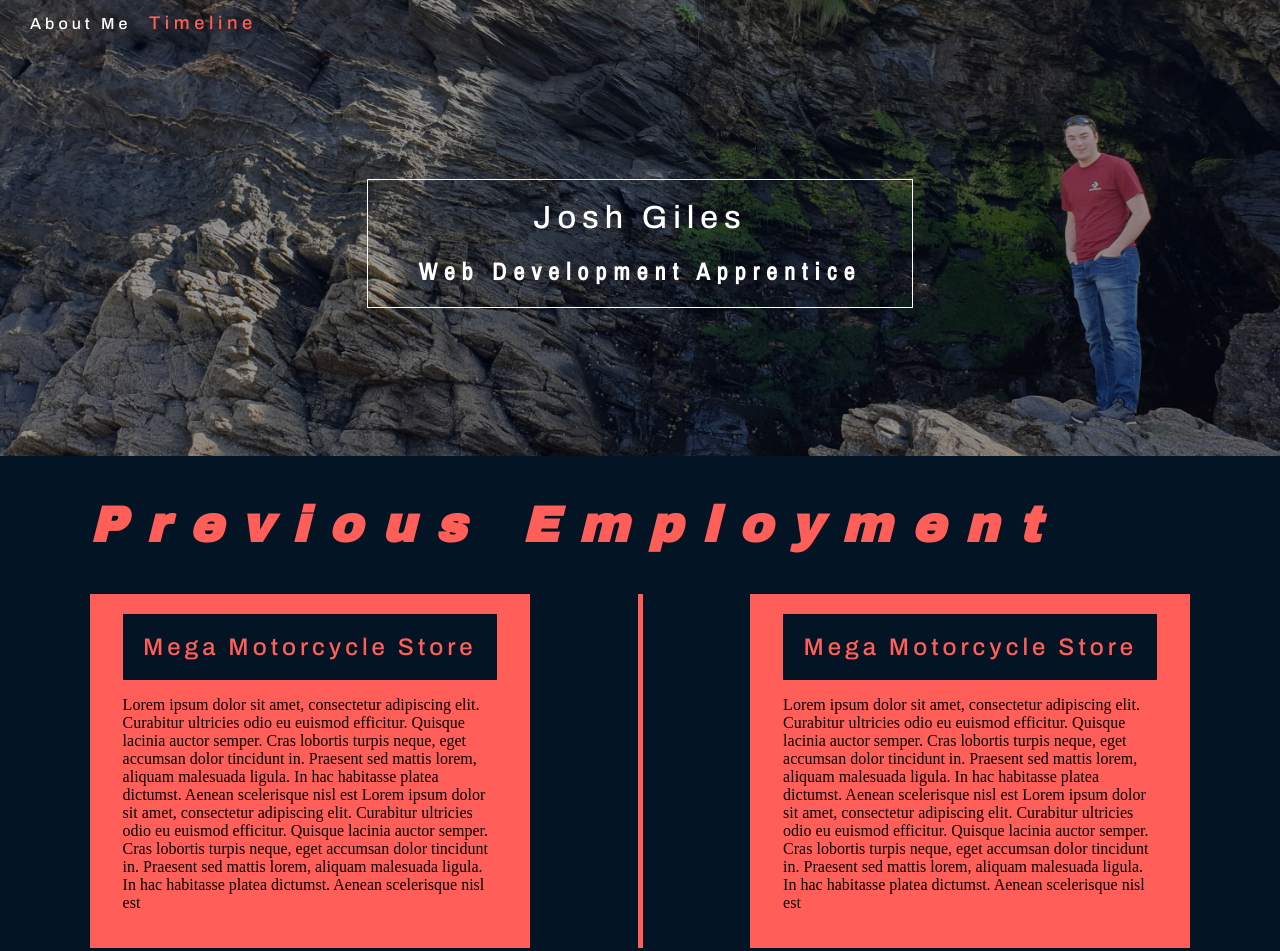
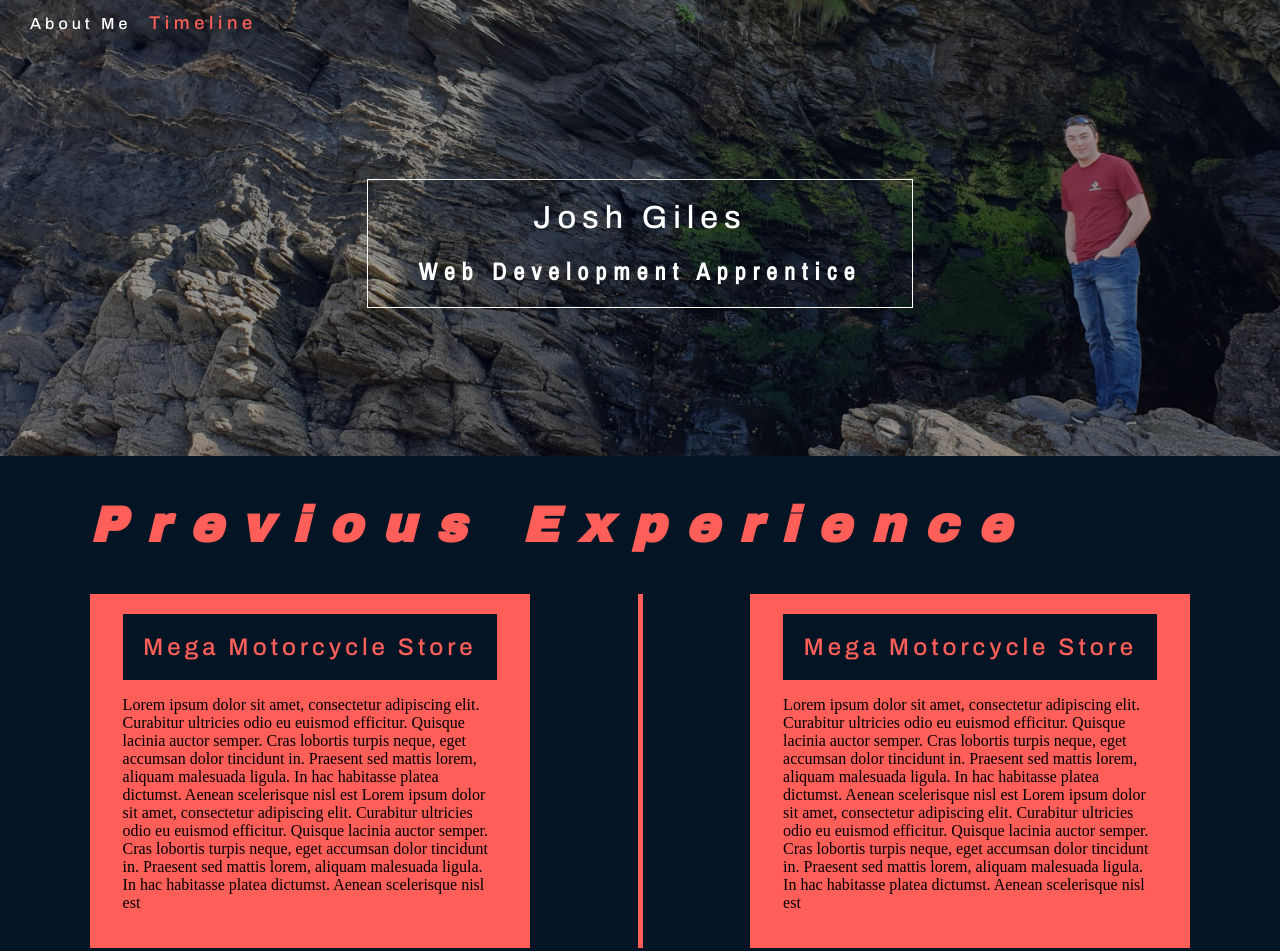
Before and after one commit to Josh-Giles/josh-giles.github.io, a plain HTML site: page timeLine.html in a window 1280 px wide. Shown: the top 951 px of the page. Drawn offline with nearby package versions, Linux system fonts and the light colour scheme.

Commit message:
SEO related chnages
Removed duplicate descriptions and title pages

```diff
--- a/timeLine.html
+++ b/timeLine.html
@@ -5,11 +5,11 @@
 <head>
       <meta charset="utf-8">
       <meta name="viewport" content="width=device-width, initial-scale=1">
-      <meta name="description" content="Hi, my names Josh and I am a web developer from Swindon. Why not come and have a look at my portfolio?">
+      <meta name="description" content="View Josh Giles previous experience as a web developer.">
       <meta name="keywords" content="Josh Giles, Josh Giles Web Developer, Josh Giles Swindon, Josh Giles Portfolio, Web Developer Swindon">
       <meta name="author" content="Josh Giles">
       <link rel='shortcut icon' type='image/x-icon' href='PersonalSite/Icons/ICO/favicon.ico' />
-      <title>Josh Giles - Web Developer</title>
+      <title>Josh Giles - Web Developer | Previous Experience</title>
       <link rel="stylesheet" href="Home.css">
       <link rel="stylesheet" href="timeLine.css">
       <script src="https://ajax.googleapis.com/ajax/libs/jquery/3.5.1/jquery.min.js"></script>
@@ -42,7 +42,7 @@
       </header>
 
       <section class="gutters">
-            <h2 class="sectionHeader">Previous Employment</h2>
+            <h2 class="sectionHeader">Previous Experience</h2>
 
             <!--Things on the left of timeline line-->
             <div class="timeLineSection">
```
Also changed, not shown: index.html (+1 -1 lines).
